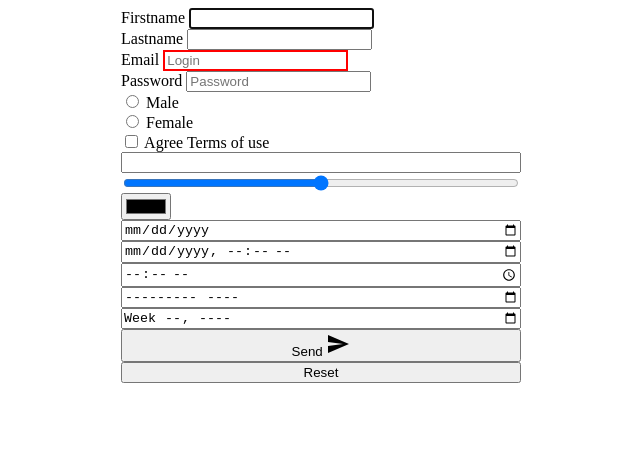
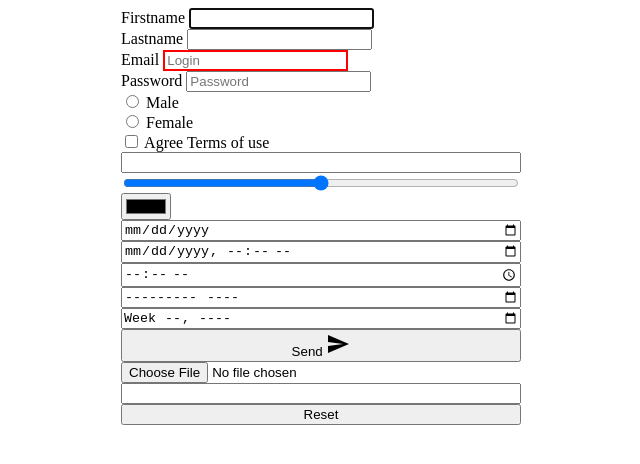
Before and after one commit to freshjs-fte/html-forms, a plain HTML site: page index.html in a window 1280 px wide. Shown: the whole page, without its empty margins (319-959 px from the left). Drawn offline with Linux system fonts and the light colour scheme.

Commit message:
Add etc inputs

```diff
--- a/index.html
+++ b/index.html
@@ -111,6 +111,11 @@
         </button>
         <!-- <input type="image"> -->
 
+
+        <input type="file">
+
+        <input type="tel">
+
         <input
         type="reset"
         value="Reset"
```
